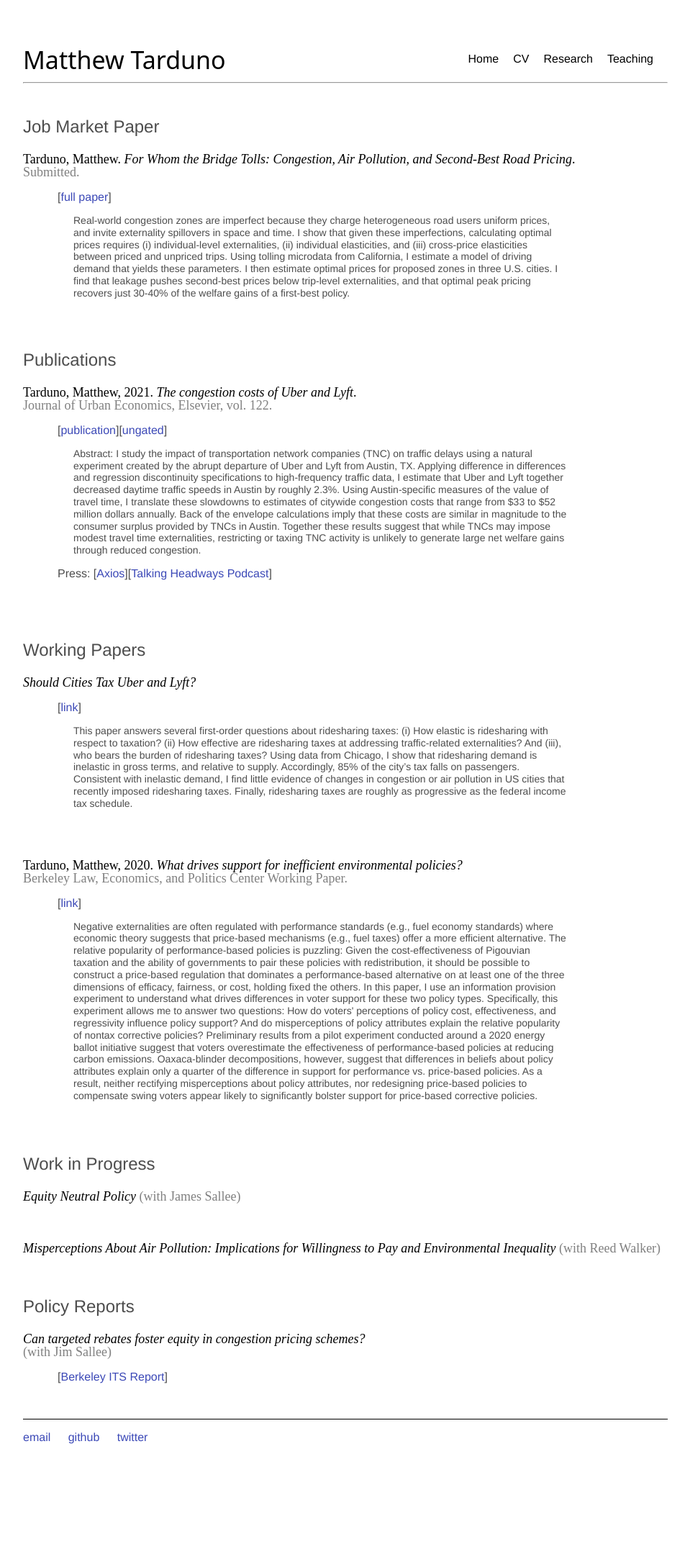
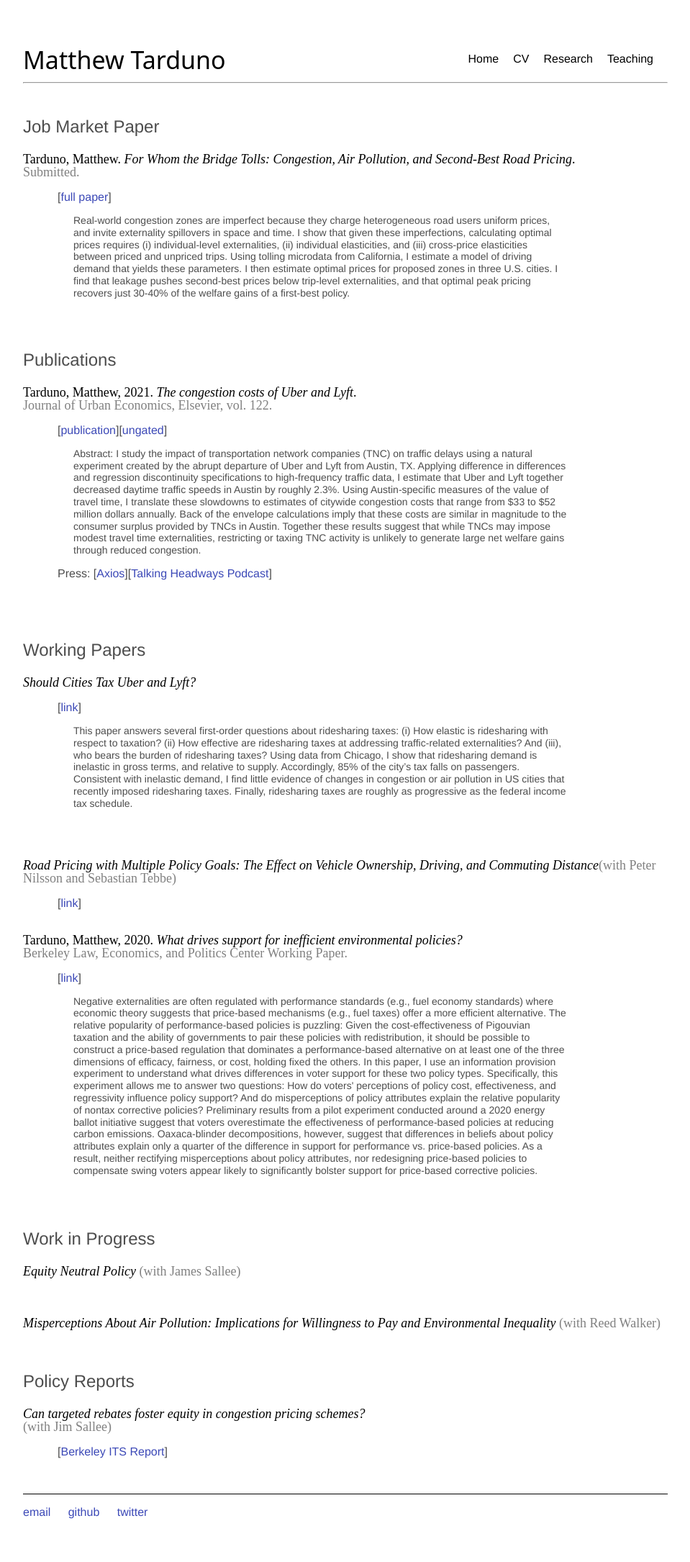
Before and after one commit to Matt-Tarduno/Matt-Tarduno.github.io, a Jekyll site: the page built from research/index.html, in a window 1280 px wide. Shown: the whole page at 72% size, without its empty margins (160-1119 px from the left). Built offline with Jekyll 4.4.1, drawn with Linux system fonts in a browser that asks for light colours; before the commit the page ends 2066 px from its top, so only the background shows below that.

Commit message:
Update index.html

```diff
--- a/research/index.html
+++ b/research/index.html
@@ -77,6 +77,16 @@ TNC activity is unlikely to generate large net welfare gains through reduced con
 	  }
 	</style>
 
+	<p style="font-size:18px; font-family: TimesNewRoman; color: black" > <em>Road Pricing with Multiple Policy Goals: The Effect on Vehicle Ownership, Driving, and Commuting Distance</em><span style="color: #808080">(with Peter Nilsson and Sebastian Tebbe)</span><be>
+	<p style="margin-left:3em">[<a href="https://sebastiantebbe.github.io/uploads/Congestion_Pricing.pdf" target="_blank">link</a>]
+	<br>
+	<br>
+	<style>
+	  .bottom-three {
+	     margin-bottom: 1cm;
+	  }
+	</style>
+
 
 	<p style="font-size:18px; font-family: TimesNewRoman; color: black" > Tarduno, Matthew, 2020. <em>What drives support for inefficient environmental policies?</em> <br><span style="color: #808080">Berkeley Law, Economics, and Politics Center Working Paper.</span>
 	<p style="margin-left:3em">[<a href="https://matt-tarduno.github.io/nevada/" target="_blank">link</a>]
```
